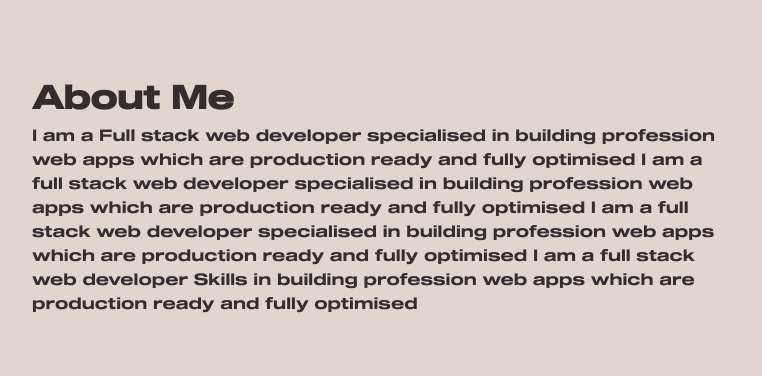
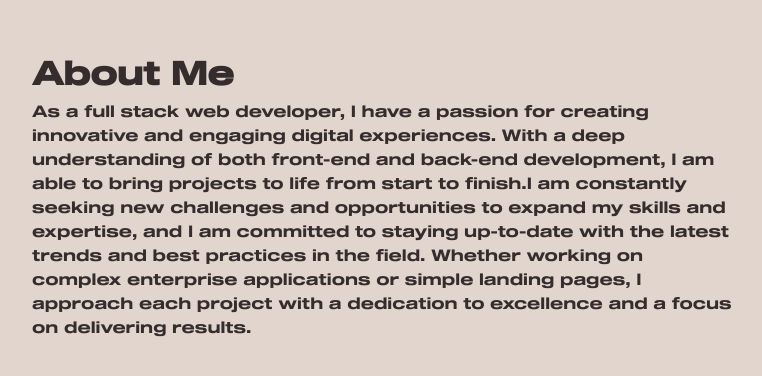
Before and after one commit to Dhruwang/portfolio, a React (Create React App) app: page / in a window 1280 px wide. Shown: the part 1004-1380 px from the top of the page, without its empty margins (512-1274 px from the left). Built offline with nearby package versions, Linux system fonts and the light colour scheme.

Commit message:
changed about me, title and favicon

```diff
--- a/public/index.html
+++ b/public/index.html
@@ -26,7 +26,7 @@
 <link rel="preconnect" href="https://fonts.gstatic.com" crossorigin>
 <link href="https://fonts.googleapis.com/css2?family=Manrope:wght@400;800&display=swap" rel="stylesheet">
 <link rel="stylesheet" href="https://cdn.jsdelivr.net/npm/bootstrap-icons@1.10.3/font/bootstrap-icons.css">
-  <title>React App</title>
+  <title>Dhruwang-Portfolio</title>
 </head>
 
 <body>
--- a/src/components/About.js
+++ b/src/components/About.js
@@ -36,7 +36,7 @@ export default function About() {
       <div className='aboutInner'>
 
       <h1>About Me</h1>
-      <p>I am a Full stack web developer specialised in building profession web apps which are production ready and fully optimised I am a full stack web developer specialised in building profession web apps which are production ready and fully optimised I am a full stack web developer specialised in building profession web apps which are production ready and fully optimised I am a full stack web developer <span className='skillText'>Skills</span> in building profession web apps which are production ready and fully optimised</p>
+      <p>As a full stack web developer, I have a passion for creating innovative and engaging digital experiences. With a deep understanding of both front-end and back-end development, I am able to bring projects to life from start to finish.I am constantly seeking new challenges and opportunities to expand my skills and expertise, and I am committed to staying up-to-date with the latest trends and best practices in the field. Whether working on complex enterprise applications or simple landing pages, I approach each project with a dedication to excellence and a focus on delivering results.</p>
       </div>
     <div className='about2'></div>
     </div>
```
Also changed, not shown: 1 other file (tests, documents, lock files or other folders).
